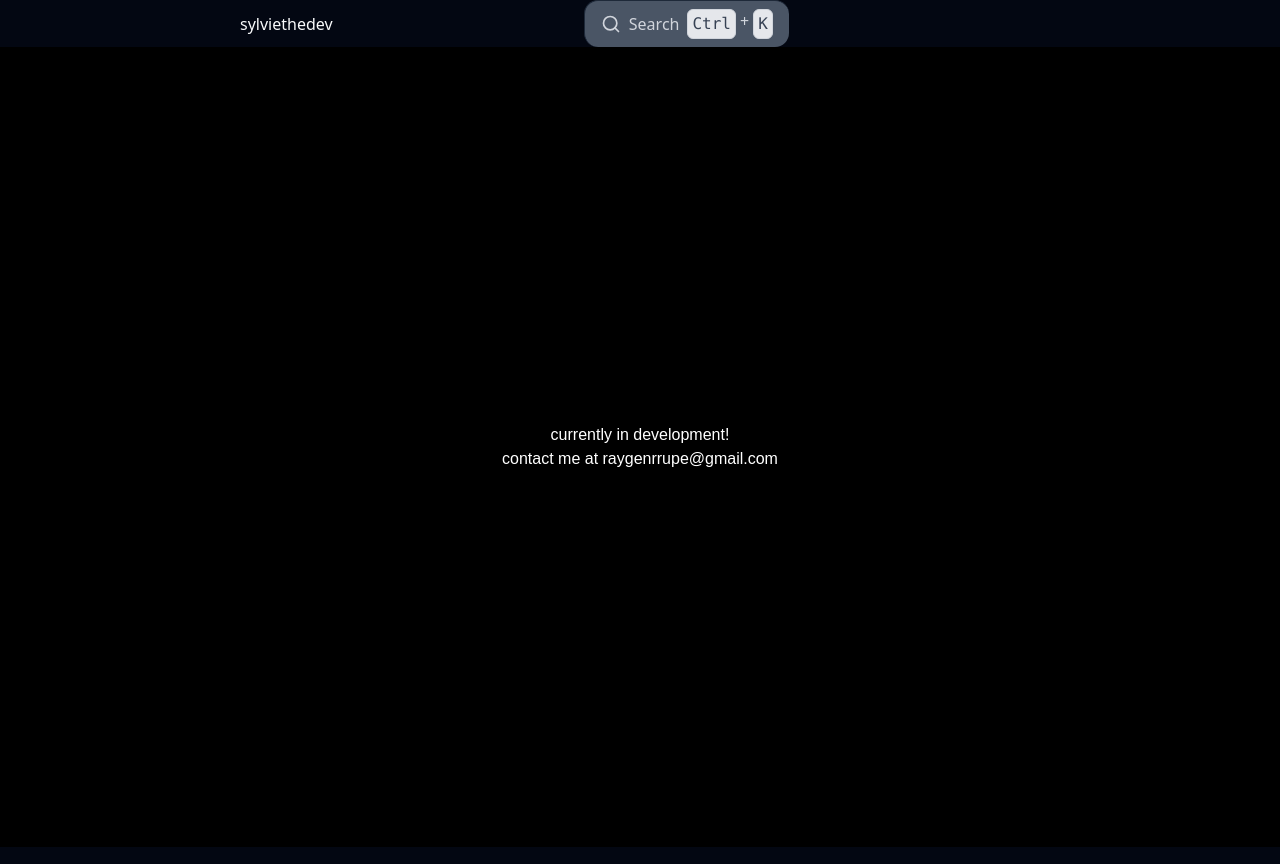
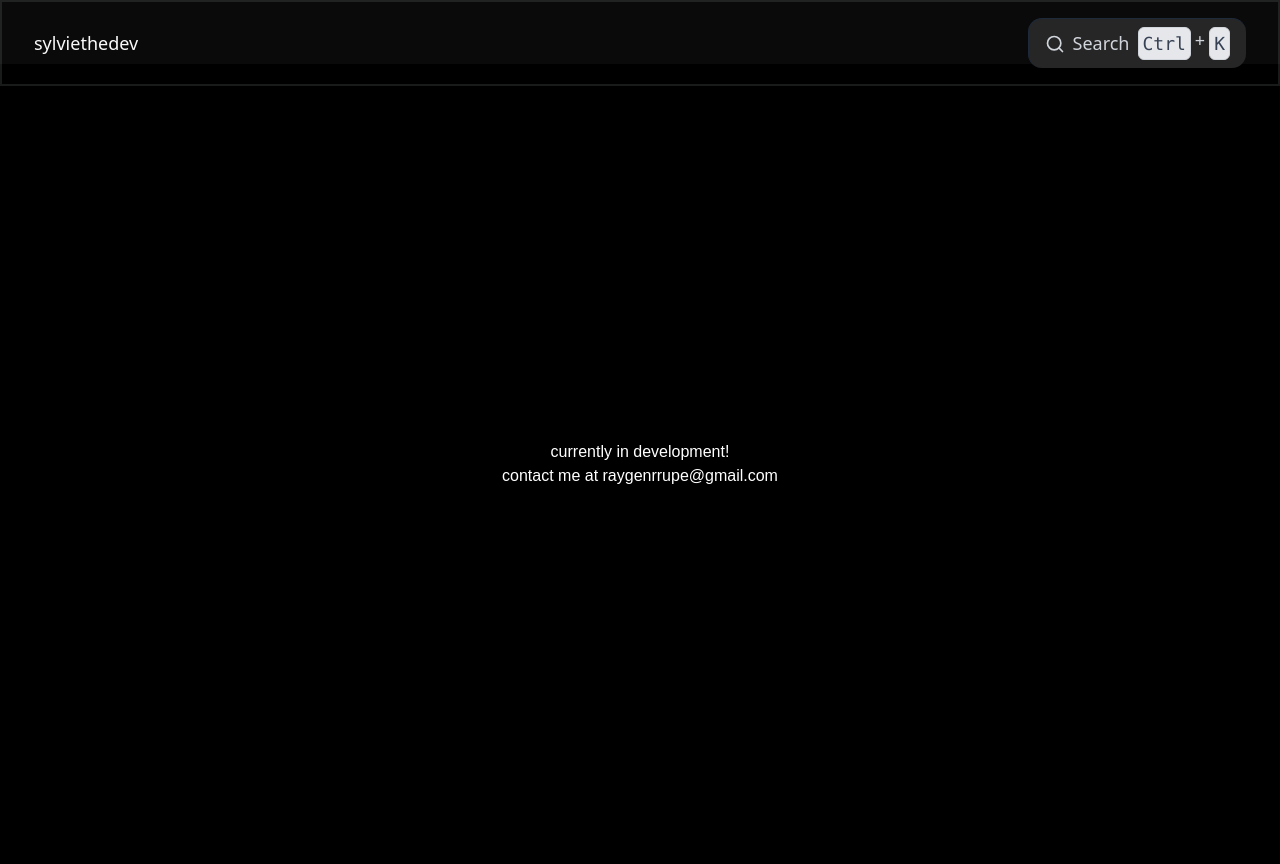
Before and after one commit to lordbagel42/personal-site, a SvelteKit app: page / in a window 1280 px wide. Built offline with nearby package versions, Linux system fonts and the light colour scheme.

Commit message:
header go brr

```diff
--- a/src/app.css
+++ b/src/app.css
@@ -7,70 +7,70 @@
 :root {
 	--radius: 0.625rem;
 	--background: oklch(1 0 0);
-	--foreground: oklch(0.13 0.028 261.692);
+	--foreground: oklch(0.145 0 0);
 	--card: oklch(1 0 0);
-	--card-foreground: oklch(0.13 0.028 261.692);
+	--card-foreground: oklch(0.145 0 0);
 	--popover: oklch(1 0 0);
-	--popover-foreground: oklch(0.13 0.028 261.692);
-	--primary: oklch(0.21 0.034 264.665);
-	--primary-foreground: oklch(0.985 0.002 247.839);
-	--secondary: oklch(0.967 0.003 264.542);
-	--secondary-foreground: oklch(0.21 0.034 264.665);
-	--muted: oklch(0.967 0.003 264.542);
-	--muted-foreground: oklch(0.551 0.027 264.364);
-	--accent: oklch(0.967 0.003 264.542);
-	--accent-foreground: oklch(0.21 0.034 264.665);
+	--popover-foreground: oklch(0.145 0 0);
+	--primary: oklch(0.205 0 0);
+	--primary-foreground: oklch(0.985 0 0);
+	--secondary: oklch(0.97 0 0);
+	--secondary-foreground: oklch(0.205 0 0);
+	--muted: oklch(0.97 0 0);
+	--muted-foreground: oklch(0.556 0 0);
+	--accent: oklch(0.97 0 0);
+	--accent-foreground: oklch(0.205 0 0);
 	--destructive: oklch(0.577 0.245 27.325);
-	--border: oklch(0.928 0.006 264.531);
-	--input: oklch(0.928 0.006 264.531);
-	--ring: oklch(0.707 0.022 261.325);
+	--border: oklch(0.922 0 0);
+	--input: oklch(0.922 0 0);
+	--ring: oklch(0.708 0 0);
 	--chart-1: oklch(0.646 0.222 41.116);
 	--chart-2: oklch(0.6 0.118 184.704);
 	--chart-3: oklch(0.398 0.07 227.392);
 	--chart-4: oklch(0.828 0.189 84.429);
 	--chart-5: oklch(0.769 0.188 70.08);
-	--sidebar: oklch(0.985 0.002 247.839);
-	--sidebar-foreground: oklch(0.13 0.028 261.692);
-	--sidebar-primary: oklch(0.21 0.034 264.665);
-	--sidebar-primary-foreground: oklch(0.985 0.002 247.839);
-	--sidebar-accent: oklch(0.967 0.003 264.542);
-	--sidebar-accent-foreground: oklch(0.21 0.034 264.665);
-	--sidebar-border: oklch(0.928 0.006 264.531);
-	--sidebar-ring: oklch(0.707 0.022 261.325);
+	--sidebar: oklch(0.985 0 0);
+	--sidebar-foreground: oklch(0.145 0 0);
+	--sidebar-primary: oklch(0.205 0 0);
+	--sidebar-primary-foreground: oklch(0.985 0 0);
+	--sidebar-accent: oklch(0.97 0 0);
+	--sidebar-accent-foreground: oklch(0.205 0 0);
+	--sidebar-border: oklch(0.922 0 0);
+	--sidebar-ring: oklch(0.708 0 0);
 }
 
 .dark {
-	--background: oklch(0.13 0.028 261.692);
-	--foreground: oklch(0.985 0.002 247.839);
-	--card: oklch(0.21 0.034 264.665);
-	--card-foreground: oklch(0.985 0.002 247.839);
-	--popover: oklch(0.21 0.034 264.665);
-	--popover-foreground: oklch(0.985 0.002 247.839);
-	--primary: oklch(0.928 0.006 264.531);
-	--primary-foreground: oklch(0.21 0.034 264.665);
-	--secondary: oklch(0.278 0.033 256.848);
-	--secondary-foreground: oklch(0.985 0.002 247.839);
-	--muted: oklch(0.278 0.033 256.848);
-	--muted-foreground: oklch(0.707 0.022 261.325);
-	--accent: oklch(0.278 0.033 256.848);
-	--accent-foreground: oklch(0.985 0.002 247.839);
+	--background: oklch(0.145 0 0);
+	--foreground: oklch(0.985 0 0);
+	--card: oklch(0.205 0 0);
+	--card-foreground: oklch(0.985 0 0);
+	--popover: oklch(0.205 0 0);
+	--popover-foreground: oklch(0.985 0 0);
+	--primary: oklch(0.922 0 0);
+	--primary-foreground: oklch(0.205 0 0);
+	--secondary: oklch(0.269 0 0);
+	--secondary-foreground: oklch(0.985 0 0);
+	--muted: oklch(0.269 0 0);
+	--muted-foreground: oklch(0.708 0 0);
+	--accent: oklch(0.269 0 0);
+	--accent-foreground: oklch(0.985 0 0);
 	--destructive: oklch(0.704 0.191 22.216);
 	--border: oklch(1 0 0 / 10%);
 	--input: oklch(1 0 0 / 15%);
-	--ring: oklch(0.551 0.027 264.364);
+	--ring: oklch(0.556 0 0);
 	--chart-1: oklch(0.488 0.243 264.376);
 	--chart-2: oklch(0.696 0.17 162.48);
 	--chart-3: oklch(0.769 0.188 70.08);
 	--chart-4: oklch(0.627 0.265 303.9);
 	--chart-5: oklch(0.645 0.246 16.439);
-	--sidebar: oklch(0.21 0.034 264.665);
-	--sidebar-foreground: oklch(0.985 0.002 247.839);
+	--sidebar: oklch(0.205 0 0);
+	--sidebar-foreground: oklch(0.985 0 0);
 	--sidebar-primary: oklch(0.488 0.243 264.376);
-	--sidebar-primary-foreground: oklch(0.985 0.002 247.839);
-	--sidebar-accent: oklch(0.278 0.033 256.848);
-	--sidebar-accent-foreground: oklch(0.985 0.002 247.839);
+	--sidebar-primary-foreground: oklch(0.985 0 0);
+	--sidebar-accent: oklch(0.269 0 0);
+	--sidebar-accent-foreground: oklch(0.985 0 0);
 	--sidebar-border: oklch(1 0 0 / 10%);
-	--sidebar-ring: oklch(0.551 0.027 264.364);
+	--sidebar-ring: oklch(0.556 0 0);
 }
 
 @theme inline {
--- a/src/lib/ui/header/header.svelte
+++ b/src/lib/ui/header/header.svelte
@@ -6,74 +6,36 @@
 
 	let scrollY = $state(0);
 	let fixed = $derived(scrollY > 0);
+
+	const headerHeight = 64; // Adjust to match your header's actual height in px
 </script>
 
 <svelte:window bind:scrollY />
 
-<header class:fixed>
-	<div class="container">
-		<div class="logo">
-			<!-- <Logo /> -->
+<header
+	class="fixed top-0 right-0 left-0 z-20 border-2 bg-transparent p-4 text-[18px] text-current transition-all duration-300 ease-in-out"
+	class:top-2={fixed}
+	class:text-blue-600={fixed}
+	class:shadow-lg={fixed}
+	class:backdrop-blur-[20px]={fixed}
+	class:rounded-xl={fixed}
+	style="
+    width: {fixed ? '20%' : '100%'};
+    left: {fixed ? '50%' : '0'};
+    transform: {fixed ? 'translateX(-50%)' : 'translateX(0)'};
+  "
+>
+	<div class="flex w-full items-center justify-between px-4">
+		<div class="flex items-center gap-2">
 			<a href="/">sylviethedev</a>
 		</div>
-
 		<Search />
-		<!-- <Socials /> -->
-
-		<nav>
-			<!-- <Menu /> -->
-		</nav>
 	</div>
 </header>
 
-<style>
-	header {
-		width: 90%;
-		max-width: 800px;
-		margin-inline: auto;
-		padding: var(--spacing-16) var(--spacing-24);
-		font-size: var(--font-18);
-		border-radius: 1rem;
-		z-index: 20;
-		transition:
-			background-color 0.3s ease,
-			color 0.3s ease;
+<!-- Spacer to prevent content from being overlapped -->
+<div style="height: {headerHeight}px;"></div>
 
-		&.fixed {
-			position: fixed;
-			top: 10px;
-			left: 50%;
-			translate: -50% 0;
-			background-color: var(--clr-header-bg);
-			color: var(--clr-primary);
-			box-shadow: var(--shadow-md);
-			box-shadow: 1px 1px 10px hsl(0 0% 0% / 40%);
-			backdrop-filter: blur(20px);
-		}
-	}
-
-	.container {
-		max-inline-size: 1200px;
-		display: flex;
-		justify-content: space-between;
-
-		.logo {
-			display: flex;
-			align-items: center;
-			gap: var(--spacing-8);
-
-			a {
-				text-box: trim-both cap alphabetic;
-			}
-
-			a::before {
-				content: none;
-			}
-		}
-
-		nav {
-			display: flex;
-			gap: var(--spacing-8);
-		}
-	}
-</style>
+<main>
+	<!-- Your page content goes here -->
+</main>
--- a/src/lib/ui/header/search.svelte
+++ b/src/lib/ui/header/search.svelte
@@ -18,7 +18,7 @@
 
 <button
 	onclick={() => (open = !open)}
-	class="flex items-center gap-2 rounded-xl border-t border-l border-gray-800 bg-gray-600 px-4 py-2 text-gray-300 transition-colors hover:text-blue-500"
+	class="flex items-center gap-2 rounded-xl border-t border-l border-gray-800 bg-secondary px-4 py-2 text-gray-300 transition-colors hover:text-blue-500"
 >
 	<svg
 		xmlns="http://www.w3.org/2000/svg"
--- a/src/routes/blog/posts/[...slug]/+page.svelte
+++ b/src/routes/blog/posts/[...slug]/+page.svelte
@@ -28,10 +28,16 @@
 			<Badge variant="secondary">#{category}</Badge>
 		{/each}
 	</div>
-
+	<!--
 	<Card class="rounded-2xl shadow-md">
 		<CardContent class="prose prose-neutral dark:prose-invert max-w-none py-6">
 			<data.content />
 		</CardContent>
-	</Card>
+	</Card> -->
+
+	<div class="rounded-2xl">
+		<div class="prose prose-neutral dark:prose-invert max-w-none py-6">
+			<data.content />
+		</div>
+	</div>
 </article>
```
